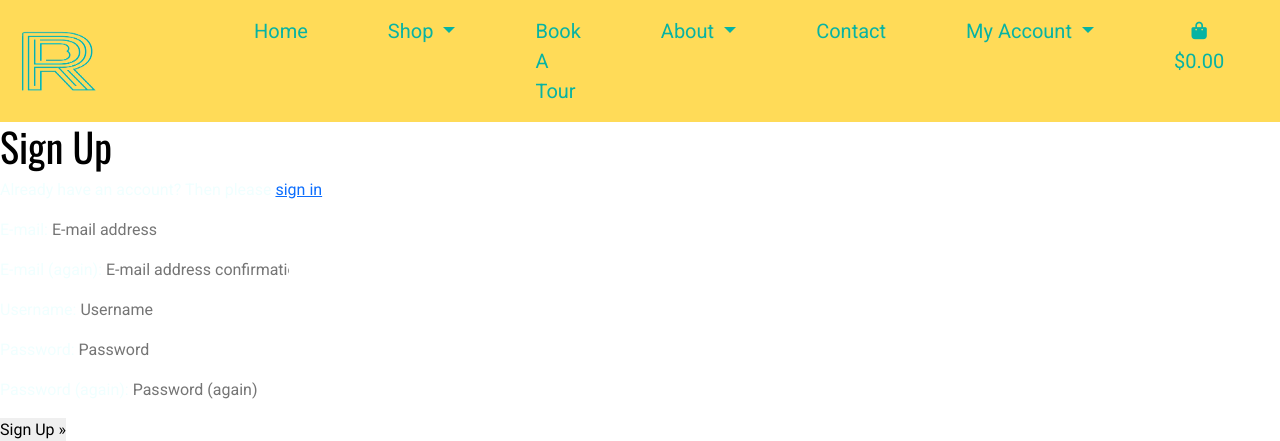
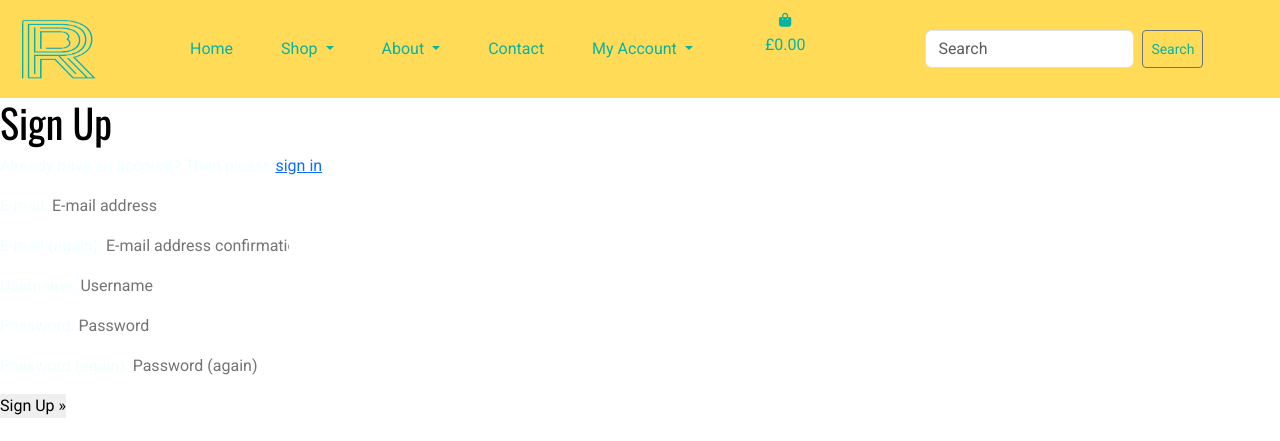
Before and after one commit to Kieran132/Runaway, a Django app: page /accounts/signup/ in a window 1280 px wide; the page is wider, and only the part inside the window is pictured. Shown: the top 441 px of that part. Run offline with Django 3.2, Linux system fonts and the light colour scheme; parts of the project's set-up code (start-up, migrations or seed data) failed here and were passed over; some libraries are stand-ins or nearby versions.

Commit message:
Added cart icon and pricing with styling to base.html

```diff
--- a/static/css/base.css
+++ b/static/css/base.css
@@ -22,8 +22,8 @@ h1 {
 
 .nav-item {
     justify-content: space-between;
-    font-size: 20px;
-    margin-left: 4rem;
+    font-size: 16px;
+    margin-left: 2rem;
     display: flex;
 }
 
@@ -43,8 +43,13 @@ h1 {
     color: #07b3a3;
 }
 
-.shop-icon{
+.shop-icon {
+    font-size: 16px;
     color: #07b3a3;
+    justify-content: space-evenly;
+    display: flex;
+    flex-direction: column;
+    align-items: center;
 }
 
 
--- a/templates/base.html
+++ b/templates/base.html
@@ -66,9 +66,6 @@
                                 <li><a class="dropdown-item" href="#">Gift Cards</a></li>
                             </ul>
                         </li>
-                        <li class="nav-item">
-                            <a class="nav-link" href="#">Book A Tour</a>
-                        </li>
                         <li class="nav-item dropdown">
                             <a class="nav-link dropdown-toggle" href="#" role="button" data-bs-toggle="dropdown"
                                 aria-expanded="false">
@@ -77,6 +74,7 @@
                             <ul class="dropdown-menu">
                                 <li><a class="dropdown-item" href="#">Taproom & Bottle Shop</a></li>
                                 <li><a class="dropdown-item" href="#">Plan Your Visit</a></li>
+                                <li><a class="dropdown-item" href="#">Book A Tour</a></li>
                                 <li><a class="dropdown-item" href="#">Delivery & Collection</a></li>
                             </ul>
                         </li>
@@ -101,6 +99,8 @@
                                 {% endif %}
                             </ul>
                         </li>
+                    </ul>
+                    <ul>
                         <li class="nav-item">
                             <a class="{% if grand_total %}text-info{% else %}text-black{% endif %} nav-link" href="">
                                 <div class="text-center shop-icon">
@@ -109,17 +109,17 @@
                                         {% if grand_total %}
                                             ${{ grand_total|floatformat:2 }}
                                         {% else %}
-                                            $0.00
+                                            £0.00
                                         {% endif %}
                                     </p>
                                 </div>
                             </a>
                         </li>
                     </ul>
-                    <form method="GET" action="" class="d-flex " role="search">
-                        <input class="form-control me-2 home-search" type="search" name="q" placeholder="Search"
-                            aria-label="Search">
-                        <button class="btn btn-sm btn-outline-secondary search-btn" type="submit">Search</button>
+                    <form method="GET" action="" class="d-flex home-search" role="search">
+                            <input class="form-control me-2 home-search" type="search" name="q" placeholder="Search"
+                                aria-label="Search">
+                            <button class="btn btn-sm btn-outline-secondary search-btn" type="submit">Search</button>
                     </form>
                 </div>
             </div>
```
